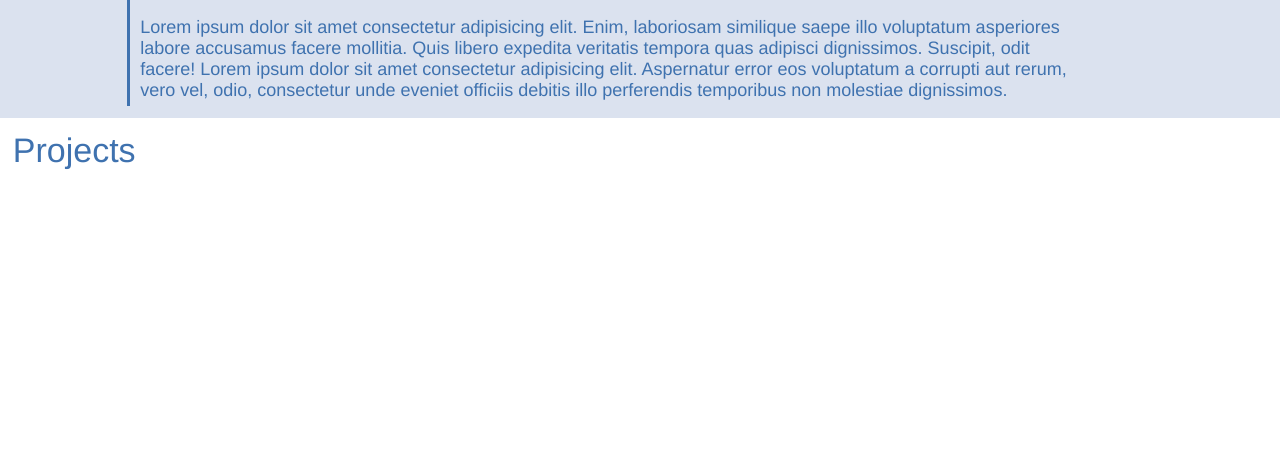
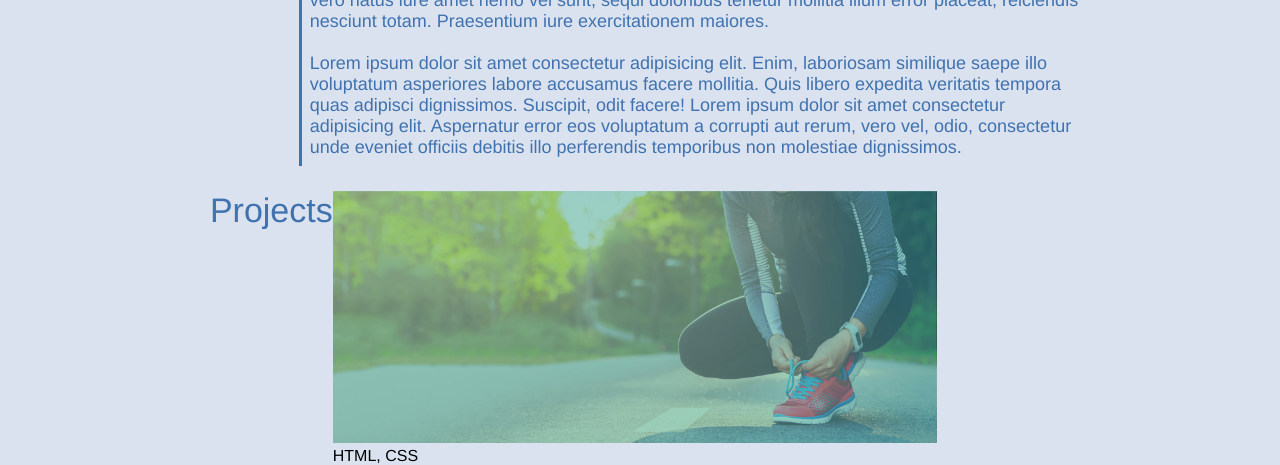
Before and after one commit to SadracTijerina/Portfolio, a plain HTML site: page index.html in a window 1280 px wide. Shown: the part 711-1176 px from the top of the page. Before the commit the page ends 971 px from the top, so only its background shows below. Drawn offline with Linux system fonts and the light colour scheme.

Commit message:
finishing touches for about me, added images for projects.

```diff
--- a/assets/css/style.css
+++ b/assets/css/style.css
@@ -13,14 +13,19 @@
 
 body {
   font-family: Helvetica, Arial, sans-serif;
+  background-color: var(--light-blue-color);
 }
 
 .section-titles {
   color: var(--blue-color);
   font-size: 34px;
   font-weight: lighter;
-  padding: 0 1%;
-  margin-top: 1%;
+  width: 52%;
+}
+
+.container {
+  width: 70%;
+  margin: 0 auto;
 }
 
 /* Header / Nav Start*/
@@ -72,8 +77,7 @@ header nav ul li a:hover {
   display: flex;
   flex-flow: row-reverse nowrap;
   justify-content: flex-start;
-  background-attachment: fixed;
-  background-position: 80%;
+  background-position: center;
 }
 .hero h3 {
   color: var(--white-color);
@@ -95,20 +99,33 @@ header nav ul li a:hover {
   display: flex;
   flex-flow: row nowrap;
   align-items: flex-start;
-  background-color: var(--light-blue-color);
+  margin: 25px 0;
 }
 
 #about-me p {
   color: var(--blue-color);
   font-size: 18px;
   border-left: solid 3px var(--blue-color);
-  margin: 1% 15% 1% 1%;
-  padding: 5px 10px;
+  padding: 8px;
+}
+
+#about-me h2 {
+  padding: 0 1%;
+  margin-top: 1%;
 }
 
 /* About Me End */
 
 /* Projects Start*/
 #projects {
+  display: flex;
+  flex-flow: row nowrap;
+  align-items: flex-start;
+  padding: 0 0 0 2%;
+  margin-top: 0.5%;
+}
+
+.main-project img {
+  width: 80%;
 }
 /* Projects End */
--- a/index.html
+++ b/index.html
@@ -33,57 +33,84 @@
       </div>
     </section>
 
+    <main class="container">
       <section id="about-me">
         <h2 class="section-titles">About Me</h2>
         <p>
-        Hello, I am Sadrac Tijerina, I recently graduated as a software engineer
-        at the University of Texas at Arlington... as you can see from the
-        picture to the right with my parents. I am currently doing a coding
-        bootcamp from the University of Texas at Austin while working as a
-        mobile developer for speedway. Lorem ipsum dolor sit, amet consectetur
-        adipisicing elit. Accusantium vero natus iure amet nemo vel sunt, sequi
-        doloribus tenetur mollitia illum error placeat, reiciendis nesciunt
-        totam. Praesentium iure exercitationem maiores.
+          Hello, I am Sadrac Tijerina, I recently graduated as a software
+          engineer at the University of Texas at Arlington... as you can see
+          from the picture to the right with my parents. I am currently doing a
+          coding bootcamp from the University of Texas at Austin while working
+          as a mobile developer for speedway. Lorem ipsum dolor sit, amet
+          consectetur adipisicing elit. Accusantium vero natus iure amet nemo
+          vel sunt, sequi doloribus tenetur mollitia illum error placeat,
+          reiciendis nesciunt totam. Praesentium iure exercitationem maiores.
           <br />
           <br />
           Lorem ipsum dolor sit amet consectetur adipisicing elit. Enim,
           laboriosam similique saepe illo voluptatum asperiores labore accusamus
           facere mollitia. Quis libero expedita veritatis tempora quas adipisci
           dignissimos. Suscipit, odit facere! Lorem ipsum dolor sit amet
-        consectetur adipisicing elit. Aspernatur error eos voluptatum a corrupti
-        aut rerum, vero vel, odio, consectetur unde eveniet officiis debitis
-        illo perferendis temporibus non molestiae dignissimos.
+          consectetur adipisicing elit. Aspernatur error eos voluptatum a
+          corrupti aut rerum, vero vel, odio, consectetur unde eveniet officiis
+          debitis illo perferendis temporibus non molestiae dignissimos.
         </p>
       </section>
 
       <section id="projects">
+        <aside>
           <h2 class="section-titles">Projects</h2>
+        </aside>
+        <div class="list-of-project">
           <div class="main-project">
-        <img src="" alt="" />
-        <div class="project-description"></div>
+            <img src="./assets/images/project-1.jpeg" alt="run buddy project" />
+            <div class="project-description">HTML, CSS</div>
           </div>
 
-      <div class="project-row">
-        <div class="project">
-          <img src="" alt="" />
-          <div class="project-description"></div>
+          <!-- <div class="project-row">
+            <div class="project-item">
+              <img
+                src="./assets/images/project-2.jpeg"
+                alt="LED lights project"
+              />
+              <div class="project-description">
+                <h3>LED Wall</h3>
+                <p>Hardware, C</p>
               </div>
-        <div class="project">
-          <img src="" alt="" />
-          <div class="project-description"></div>
+            </div>
+            <div class="project-item">
+              <img
+                src="./assets/images/project-3.jpeg"
+                alt="Cyber security project"
+              />
+              <div class="project-description">
+                <h3>Cyber Security</h3>
+                <p>C, C++</p>
+              </div>
             </div>
           </div>
 
           <div class="project-row">
-        <div class="project">
-          <img src="" alt="" />
-          <div class="project-description"></div>
-        </div>
-        <div class="project">
-          <img src="" alt="" />
-          <div class="project-description"></div>
+            <div class="project-item">
+              <img src="./assets/images/project-4.jpeg" alt="Hacking project" />
+              <div class="project-description">
+                <h3>Hacking Accounts</h3>
+                <p>C, C++</p>
               </div>
             </div>
+            <div class="project-item">
+              <img
+                src="./assets/images/project-5.jpeg"
+                alt="Celtics schedule project"
+              />
+              <div class="project-description">
+                <h3>Celtics Schedule</h3>
+                <p>Flutter</p>
+              </div>
+            </div>
+          </div> -->
+        </div>
       </section>
+    </main>
   </body>
 </html>
```
Also changed, not shown: assets/images/project-1.jpeg (added), assets/images/project-2.jpeg (added), assets/images/project-3.jpeg (added), assets/images/project-4.jpeg (added), assets/images/project-5.jpeg (added). Lines whose indentation alone changed are shown as unchanged.
